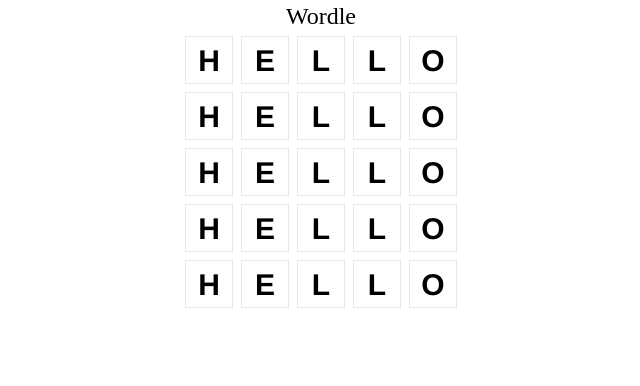
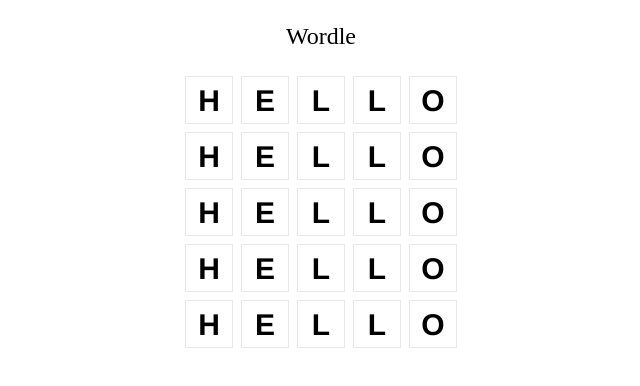
Before and after one commit to christelleq/wordle, a React (Vite) app: page / in a window 1280 px wide. Shown: the top 386 px of the page, without its empty margins (319-959 px from the left). Built offline with nearby package versions, Linux system fonts and the light colour scheme; a web font is replaced by a local one.

Commit message:
Add padding to heading

```diff
--- a/src/components/atoms/Title.jsx
+++ b/src/components/atoms/Title.jsx
@@ -3,7 +3,7 @@
 export default function Title() {
   return (
     <>
-      <h1 className="text-center font-stymie text-2xl">Wordle</h1>
+      <h1 className="text-center font-stymie text-2xl py-5">Wordle</h1>
     </>
   )
 }
```
